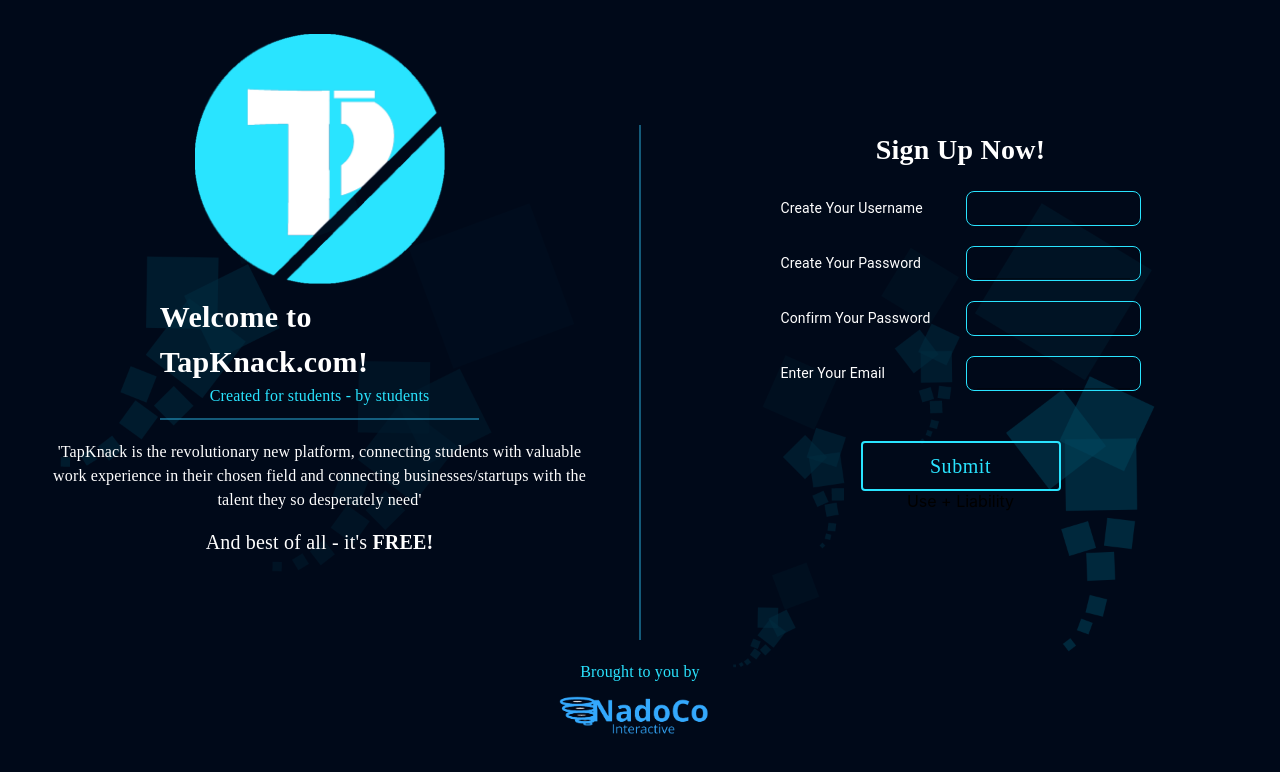
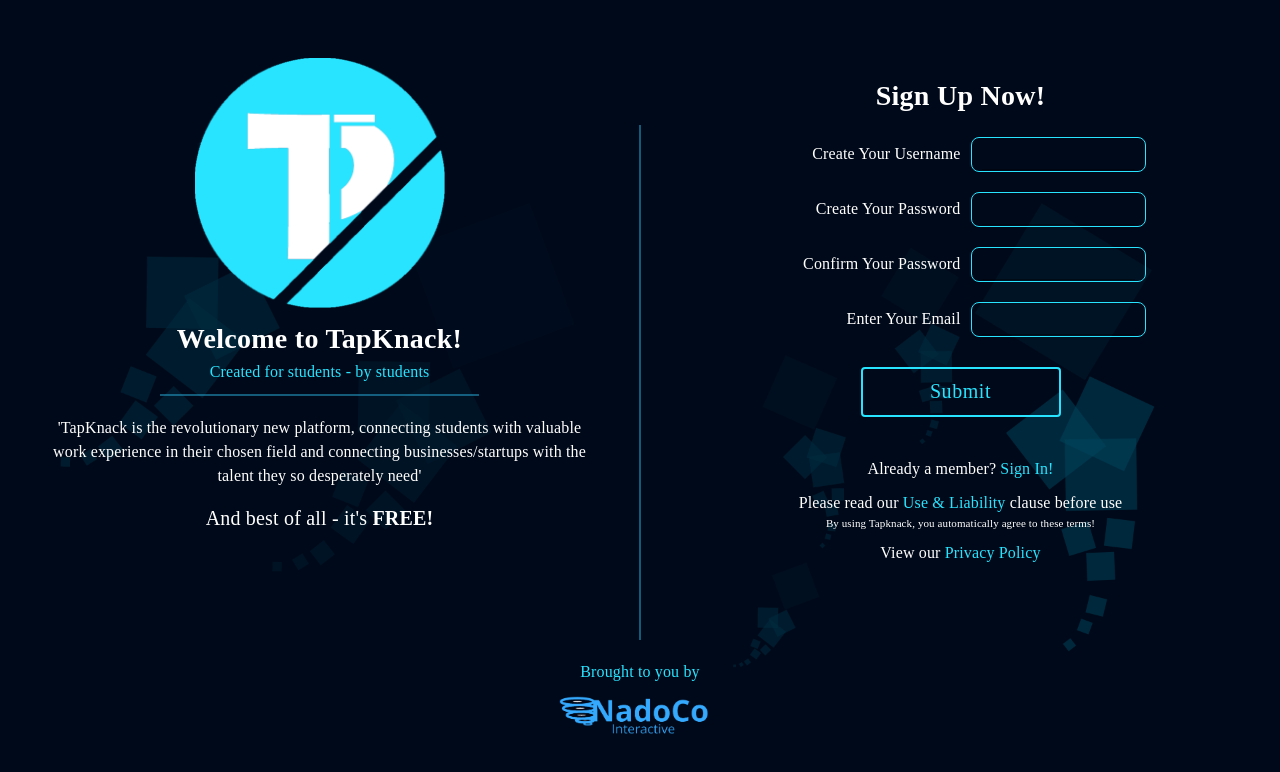
Before and after one commit to nado-codes/Web_ASPCore_Tapknack, a React (Create React App) app in the folder Tapknack_Frontend/: page / in a window 1280 px wide. Shown: the top 772 px of the page. Built offline with nearby package versions, Linux system fonts and the light colour scheme.

Commit message:
Frontend Updates
+ Added FormField
+ Added Layout
+ Added GlobalStyles
+ Added NotFound/404 page
+ Added Signin page

```diff
--- a/Tapknack_Frontend/package.json
+++ b/Tapknack_Frontend/package.json
@@ -34,7 +34,7 @@
     ]
   },
   "devDependencies": {
-    "eslint": "^7.2.0",
+    "eslint": "^6.6.0",
     "eslint-config-airbnb": "^18.2.1",
     "eslint-plugin-import": "^2.22.1",
     "eslint-plugin-jsx-a11y": "^6.4.1",
--- a/Tapknack_Frontend/public/index.html
+++ b/Tapknack_Frontend/public/index.html
@@ -24,7 +24,7 @@
       work correctly both with client-side routing and a non-root public URL.
       Learn how to configure a non-root public URL by running `npm run build`.
     -->
-    <title>React App</title>
+    <title>TapKnack</title>
   </head>
   <body>
     <noscript>You need to enable JavaScript to run this app.</noscript>
--- a/Tapknack_Frontend/src/App.jsx
+++ b/Tapknack_Frontend/src/App.jsx
@@ -1,20 +1,29 @@
-import React from 'react';
-import { BrowserRouter, Route, Switch, Redirect } from 'react-router-dom';
-import './App.css';
-import Landing from './Views/Landing.jsx';
+import React from "react";
+import { BrowserRouter, Route, Switch, Redirect } from "react-router-dom";
+import "./App.css";
+import Layout from "./Layout";
+import NotFound from "./Views/NotFound";
+import Landing from "./Views/Landing";
+import Signin from "./Views/Signin";
 
-function App() {
-
+const App = () => {
   const paths = [
-    { path: '/signin', View: undefined}
-  ]
+    { path: "/", View: Landing },
+    { path: "/signin", View: Signin },
+  ];
   return (
     <BrowserRouter>
-      <Switch>
-        <Route path="/" exact render={() => <Landing/>}/>
-      </Switch>
+      <Layout>
+        <Switch>
+          {paths.map(({ path, View }) => (
+            <Route key={path} exact path={path} render={() => <View />} />
+          ))}
+          <Route path="/404" component={NotFound} />
+          <Redirect to="/404" />
+        </Switch>
+      </Layout>
     </BrowserRouter>
   );
-}
+};
 
 export default App;
--- /dev/null
+++ b/Tapknack_Frontend/src/Components/FormField.jsx
@@ -0,0 +1,71 @@
+import React, { useState } from "react";
+import { makeStyles, Grid, TextField, Typography } from "@material-ui/core";
+
+import { useGlobalStyles } from "../Styles/GlobalStyles";
+
+const useStyles = makeStyles((theme) => ({
+  formField: {
+    display: "flex",
+    flexDirection: "row",
+    justifyContent: "center",
+    padding: "10px",
+  },
+  formFieldLabelContainer: {
+    display: "flex",
+    alignItems: "center",
+    justifyContent: "flex-end",
+    width: "185px",
+    marginRight: "10px",
+  },
+  formFieldLabel: {
+    font: "Ubuntu",
+    color: "white",
+    fontSize: 16,
+  },
+  formFieldTextFieldContainer: {
+    display: "flex",
+    justifyContent: "center",
+    border: "1px solid #29E4FF",
+    borderRadius: "8px",
+    width: "175px",
+    height: "35px",
+    paddingLeft: "10px",
+    paddingRight: "10px",
+  },
+  formFieldTextField: {
+    fontFamily: "Ubuntu",
+    color: "white",
+  },
+}));
+
+const FormField = ({ label, disabled, value, onChange, theme }) => {
+  const classes = useStyles(theme);
+  const globalStyles = useGlobalStyles(theme);
+
+  return (
+    <Grid container className={classes.formField}>
+      <Grid item className={classes.formFieldLabelContainer}>
+        <Typography className={globalStyles.white14}>{label}</Typography>
+      </Grid>
+      <Grid
+        item
+        className={classes.formFieldTextFieldContainer}
+        style={disabled ? { border: "1px solid #AAAAAA" } : {}}
+      >
+        <TextField
+          disabled={disabled}
+          value={value}
+          onChange={({ target: { value } }) => onChange?.(value)}
+          InputProps={{
+            className: classes.formFieldTextField,
+          }}
+          InputLabelProps={{
+            style: { color: "white" },
+          }}
+        />
+      </Grid>
+    </Grid>
+  );
+};
+
+export default FormField;
--- a/Tapknack_Frontend/src/Components/Landing/SignupForm.jsx
+++ b/Tapknack_Frontend/src/Components/Landing/SignupForm.jsx
@@ -1,11 +1,15 @@
-import React from "react";
+import React, { useState } from "react";
 import {
   Grid,
   Typography,
   TextField,
   Button,
+  CircularProgress,
   makeStyles,
 } from "@material-ui/core";
+import { useGlobalStyles } from "../../Styles/GlobalStyles";
+
+import FormField from "../FormField";
 
 const useStyles = makeStyles((theme) => ({
   formField: {
@@ -17,12 +21,14 @@
   formFieldLabelContainer: {
     display: "flex",
     alignItems: "center",
+    justifyContent: "flex-end",
     width: "185px",
+    marginRight: "10px",
   },
   formFieldLabel: {
     font: "Ubuntu",
     color: "white",
-    fontSize: 14,
+    fontSize: 16,
   },
   formFieldTextFieldContainer: {
     display: "flex",
@@ -38,23 +44,28 @@
     fontFamily: "Ubuntu",
     color: "white",
   },
-  formButton: {
-    color: "#29E4FF",
-    textTransform: "none",
-    fontFamily: "Ubuntu",
-    "&:hover": {
-      background: "rgba(40,172,217,0.75)",
-      color: "white", //40 172 217
-    },
-    "&:active": {
-      background: "#29E4FF",
-      color: "white",
-    },
-  },
 }));
 
 const SignupForm = ({ theme }) => {
   const classes = useStyles(theme);
+  const globalStyles = useGlobalStyles(theme);
+
+  const [username, setUsername] = useState("");
+  const [pass, setPass] = useState("");
+  const [passConfirm, setPassConfirm] = useState("");
+  const [email, setEmail] = useState("");
+
+  const [isLoading, setIsLoading] = useState(false);
+
+  const handleSubmitClicked = () => {
+    console.log("you clicked submit!");
+    setIsLoading(true);
+    setTimeout(handleSubmit, 1500);
+  };
+
+  const handleSubmit = () => {
+    setIsLoading(false);
+  };
 
   return (
     <Grid
@@ -66,23 +77,42 @@
         paddingTop: "10px",
       }}
     >
+      <Grid
+        item
+        style={{
+          display: "flex",
+          alignItems: "center",
+          justifyContent: "center",
+        }}
+      >
+        {isLoading && (
+          <CircularProgress size={40} style={{ position: "absolute" }} />
+        )}
         {/* Top - Form Fields */}
         <Grid
           container
           style={{
             display: "flex",
             width: "75%",
+            opacity: isLoading ? 0.5 : 1,
           }}
         >
           {/* Username */}
-        <Grid container className={classes.formField}>
+          {/* <Grid container className={classes.formField}>
             <Grid item className={classes.formFieldLabelContainer}>
-            <Typography className={classes.formFieldLabel}>
+              <Typography className={globalStyles.white14}>
                 Create Your Username
               </Typography>
             </Grid>
-          <Grid item className={classes.formFieldTextFieldContainer}>
+            <Grid
+              item
+              className={classes.formFieldTextFieldContainer}
+              style={isLoading ? { border: "1px solid #AAAAAA" } : {}}
+            >
               <TextField
+                disabled={isLoading}
+                value={username}
+                onChange={({ target: { value } }) => setUsername(value)}
                 InputProps={{
                   className: classes.formFieldTextField,
                 }}
@@ -91,17 +121,25 @@
                 }}
               />
             </Grid>
-        </Grid>
+              </Grid> */}
+          <FormField label="Create Your Username" onChange={setUsername} />
 
           {/* Pass */}
           <Grid container className={classes.formField}>
             <Grid item className={classes.formFieldLabelContainer}>
-            <Typography className={classes.formFieldLabel}>
+              <Typography className={globalStyles.white14}>
                 Create Your Password
               </Typography>
             </Grid>
-          <Grid item className={classes.formFieldTextFieldContainer}>
+            <Grid
+              item
+              className={classes.formFieldTextFieldContainer}
+              style={isLoading ? { border: "1px solid #AAAAAA" } : {}}
+            >
               <TextField
+                disabled={isLoading}
+                value={pass}
+                onChange={({ target: { value } }) => setPass(value)}
                 type="password"
                 InputProps={{
                   className: classes.formFieldTextField,
@@ -116,12 +154,19 @@
           {/* Pass Confirm */}
           <Grid container className={classes.formField}>
             <Grid item className={classes.formFieldLabelContainer}>
-            <Typography className={classes.formFieldLabel}>
+              <Typography className={globalStyles.white14}>
                 Confirm Your Password
               </Typography>
             </Grid>
-          <Grid item className={classes.formFieldTextFieldContainer}>
+            <Grid
+              item
+              className={classes.formFieldTextFieldContainer}
+              style={isLoading ? { border: "1px solid #AAAAAA" } : {}}
+            >
               <TextField
+                disabled={isLoading}
+                value={passConfirm}
+                onChange={({ target: { value } }) => setPassConfirm(value)}
                 type="password"
                 InputProps={{
                   className: classes.formFieldTextField,
@@ -136,12 +181,19 @@
           {/* Email */}
           <Grid container className={classes.formField}>
             <Grid item className={classes.formFieldLabelContainer}>
-            <Typography className={classes.formFieldLabel}>
+              <Typography className={globalStyles.white14}>
                 Enter Your Email
               </Typography>
             </Grid>
-          <Grid item className={classes.formFieldTextFieldContainer}>
+            <Grid
+              item
+              className={classes.formFieldTextFieldContainer}
+              style={isLoading ? { border: "1px solid #AAAAAA" } : {}}
+            >
               <TextField
+                disabled={isLoading}
+                value={email}
+                onChange={({ target: { value } }) => setEmail(value)}
                 InputProps={{
                   className: classes.formFieldTextField,
                 }}
@@ -152,42 +204,21 @@
             </Grid>
           </Grid>
         </Grid>
-      {/* Bottom - Submit + Use & Liability */}
-      <Grid
-        container
-        style={{
-          display: "flex",
-          flexDirection: "column",
-          alignItems: "center",
-          paddingTop: "40px",
-        }}
-      >
-        {/* Upper Bottom - Submit */}
+      </Grid>
+      {/* Bottom - Submit */}
       <Grid item>
         <Button
-            className={classes.formButton}
+          className={globalStyles.genericButton}
+          disabled={isLoading}
+          onClick={handleSubmitClicked}
           variant="outline"
           title
           style={{
-              border: "2px solid #29E4FF",
-              fontSize: 20,
-              width: "200px",
-              height: "50px",
+            marginTop: 20,
           }}
         >
           Submit
-            {/*<Typography
-              className={classes.formFieldLabel}
-              style={{
-                fontSize: 20,
-                color: "#29E4FF",
-                textTransform: "none",
-              }}
-            >*/}
-            {/* </Typography> */}
         </Button>
-        </Grid>
-        <Grid item>Use + Liability</Grid>
       </Grid>
     </Grid>
   );
--- /dev/null
+++ b/Tapknack_Frontend/src/Layout.jsx
@@ -0,0 +1,24 @@
+import React from "react";
+import { makeStyles, Grid } from "@material-ui/core";
+import background from "./res/tpk_background.png";
+
+const Layout = ({ children }) => {
+  return (
+    <Grid
+      style={{
+        display: "flex",
+        flexDirection: "column",
+        position: "absolute",
+        width: "100%",
+        bottom: 0,
+        top: 0,
+        backgroundImage: `url(${background})`,
+        backgroundSize: "contain",
+      }}
+    >
+      {children}
+    </Grid>
+  );
+};
+
+export default Layout;
--- /dev/null
+++ b/Tapknack_Frontend/src/Styles/GlobalStyles.jsx
@@ -0,0 +1,38 @@
+import { makeStyles } from "@material-ui/core";
+
+export const useGlobalStyles = makeStyles((theme) => ({
+  white14: {
+    fontFamily: "Ubuntu",
+    color: "white",
+    fontSize: 16,
+  },
+  whiteTitle: {
+    color: "white",
+    textAlign: "center",
+    fontSize: 28,
+    fontWeight: "bold",
+    fontFamily: "Ubuntu",
+  },
+  genericButton: {
+    color: "#29E4FF",
+    textTransform: "none",
+    fontFamily: "Ubuntu",
+    border: "2px solid #29E4FF",
+    fontSize: 20,
+    width: "200px",
+    height: "50px",
+
+    "&:disabled": {
+      border: "2px solid #AAAAAA",
+      color: "#AAAAAA",
+    },
+    "&:hover": {
+      background: "rgba(40,172,217,0.75)",
+      color: "white", //40 172 217
+    },
+    "&:active": {
+      background: "#29E4FF",
+      color: "white",
+    },
+  },
+}));
--- a/Tapknack_Frontend/src/Views/Landing.jsx
+++ b/Tapknack_Frontend/src/Views/Landing.jsx
@@ -1,9 +1,11 @@
-import React from "react";
-import { Grid, Typography, Button, makeStyles } from "@material-ui/core";
+import React, { useEffect } from "react";
+import { Grid, Typography, Button, makeStyles, Link } from "@material-ui/core";
 import SignupForm from "../Components/Landing/SignupForm";
-import background from "../res/tpk_background.png";
+
 import tpkIcon from "../res/tpk.png";
 import ndcIcon from "../res/nadocoLogo.png";
+
+import { useGlobalStyles } from "../Styles/GlobalStyles";
 
 const TPKIcon = () => (
   <img
@@ -34,8 +36,6 @@
     width: "100%",
     bottom: 0,
     top: 0,
-    backgroundImage: `url(${background})`,
-    backgroundSize: "contain",
   },
   img: {
     webkitUserSelect: "none",
@@ -44,10 +44,31 @@
     oUserSelect: "none",
     userSelect: "none",
   },
+  link: {
+    color: "#29E4FF",
+    cursor: "pointer",
+
+    "&:active": {
+      color: "white",
+    },
+  },
 }));
 
-const Landing = () => {
-  const classes = useStyles();
+const Landing = ({ isMobile, theme }) => {
+  const classes = useStyles(theme);
+  const globalClasses = useGlobalStyles(theme);
+
+  const handleSigninClicked = () => {
+    // .. load signin page here
+  };
+
+  const handleUseLiabilityClicked = () => {
+    console.log("you clicked use & liability!");
+  };
+
+  const handlePrivacyClicked = () => {
+    console.log("you clicked privacy policy!");
+  };
 
   return (
     <Grid container className={classes.root}>
@@ -74,7 +95,7 @@
               marginTop: "-175px",
             }}
           >
-            {/* Top Panel Left Content - Logo */}
+            {/* Logo */}
             <Grid
               item
               style={{
@@ -85,7 +106,7 @@
               <TPKIcon />
             </Grid>
 
-            {/* Top Panel Left Content - Center Container */}
+            {/* Center Container */}
             <Grid
               container
               style={{
@@ -94,7 +115,7 @@
                 justifyContent: "center",
               }}
             >
-              {/* Top Panel Left Content - Title */}
+              {/* Title */}
               <Grid
                 item
                 style={{
@@ -107,16 +128,11 @@
                   paddingBottom: "10px",
                 }}
               >
-                <Typography
-                  style={{
-                    color: "white",
-                    fontFamily: "Ubuntu",
-                    fontWeight: "bold",
-                    fontSize: "30px",
-                  }}
-                >
-                  Welcome to TapKnack.com!
+                {/* Title */}
+                <Typography className={globalClasses.whiteTitle}>
+                  Welcome to TapKnack!
                 </Typography>
+                {/* Slogan */}
                 <Typography
                   style={{
                     textAlign: "center",
@@ -128,7 +144,7 @@
                 </Typography>
               </Grid>
 
-              {/* Top Panel Left Content - Body */}
+              {/* Body */}
               <Grid
                 item
                 style={{
@@ -137,11 +153,10 @@
                   marginTop: "20px",
                 }}
               >
+                {/* Description - "Tapknack is..." */}
                 <Typography
+                  className={globalClasses.white14}
                   style={{
-                    fontFamily: "Ubuntu",
-                    color: "white",
-                    fontSize: 16,
                     textAlign: "center",
                   }}
                 >
@@ -150,6 +165,7 @@
                   and connecting businesses/startups with the talent they so
                   desperately need'
                 </Typography>
+                {/* Description Footer - "...It's Free!"" */}
                 <Typography
                   style={{
                     fontFamily: "Ubuntu",
@@ -176,28 +192,22 @@
             marginTop: "-0px",
           }}
         >
+          {/* Center Container */}
           <Grid
             container
             style={{
               display: "flex",
               flexDirection: "column",
+              alignItems: "center",
             }}
           >
             <Grid item style={{ flex: 0.1 }}>
-              <Typography
-                style={{
-                  fontFamily: "Ubuntu",
-                  textAlign: "center",
-                  color: "white",
-                  fontSize: 28,
-                  fontWeight: "bold",
-                }}
-              >
+              <Typography className={globalClasses.whiteTitle}>
                 Sign Up Now!
               </Typography>
             </Grid>
 
-            {/* Top Panel Right - Form */}
+            {/* Form */}
             <Grid
               item
               style={{
@@ -208,10 +218,65 @@
             >
               <SignupForm />
             </Grid>
+
+            {/* Sign-in, Use & Liability + Privacy Policy */}
+            <Grid
+              container
+              style={{
+                display: "flex",
+                flexDirection: "column",
+                alignItems: "center",
+                paddingTop: "40px",
+              }}
+            >
+              {/* Sign In */}
+              <Grid item>
+                <Typography className={globalClasses.white14}>
+                  Already a member?{" "}
+                  <Link
+                    className={classes.link}
+                    onClick={() => (window.location = "/signin?t=enter")}
+                  >
+                    Sign In!
+                  </Link>
+                </Typography>
+              </Grid>
+              {/* Use & Liability */}
+              <Grid item style={{ marginTop: 10 }}>
+                <Typography className={globalClasses.white14}>
+                  Please read our{" "}
+                  <Link
+                    className={classes.link}
+                    onClick={handleUseLiabilityClicked}
+                  >
+                    {"Use & Liability"}
+                  </Link>{" "}
+                  clause before use
+                </Typography>
+              </Grid>
+              {/* Disclaimer */}
+              <Grid item>
+                <Typography
+                  className={globalClasses.white14}
+                  style={{ fontSize: 11 }}
+                >
+                  By using Tapknack, you automatically agree to these terms!
+                </Typography>
+              </Grid>
+              {/* Privacy Policy */}
+              <Grid item style={{ marginTop: 10 }}>
+                <Typography className={globalClasses.white14}>
+                  View our{" "}
+                  <Link className={classes.link} onClick={handlePrivacyClicked}>
+                    Privacy Policy
+                  </Link>
+                </Typography>
+              </Grid>
+            </Grid>
           </Grid>
         </Grid>
       </Grid>
-
+      {/* Bottom Panel */}
       <Grid
         container
         style={{
--- /dev/null
+++ b/Tapknack_Frontend/src/Views/NotFound.jsx
@@ -0,0 +1,64 @@
+import React from "react";
+import { NavLink } from "react-router-dom";
+import { makeStyles, Grid, Typography, Button } from "@material-ui/core";
+import { useGlobalStyles } from "../Styles/GlobalStyles";
+
+import tpkIcon from "../res/tpk.png";
+
+const TPKIcon = () => (
+  <img
+    src={tpkIcon}
+    alt="TapKnack"
+    style={{ width: "250px", height: "250px", objectFit: "contain" }}
+  />
+);
+
+const NotFound = ({ theme }) => {
+  const globalStyles = useGlobalStyles(theme);
+
+  const handleLandingPageClicked = () => {};
+
+  return (
+    <Grid
+      container
+      style={{
+        display: "flex",
+        justifyContent: "center",
+        alignItems: "center",
+        position: "absolute",
+        top: 0,
+        bottom: 0,
+      }}
+    >
+      <Grid
+        item
+        style={{
+          display: "flex",
+          flexDirection: "column",
+          alignItems: "center",
+          width: "500px",
+          height: "50%",
+        }}
+      >
+        <TPKIcon />
+        <Typography
+          className={globalStyles.whiteTitle}
+          style={{ marginTop: "10px" }}
+        >
+          Page Not Found
+        </Typography>
+        <NavLink to="/" style={{ textDecoration: "none" }}>
+          <Button
+            className={globalStyles.genericButton}
+            style={{ width: "300px", marginTop: "20px" }}
+            onClick={handleLandingPageClicked}
+          >
+            Take me to the Landing Page!
+          </Button>
+        </NavLink>
+      </Grid>
+    </Grid>
+  );
+};
+
+export default NotFound;
--- /dev/null
+++ b/Tapknack_Frontend/src/Views/Signin.jsx
@@ -0,0 +1,67 @@
+import React, { useState } from "react";
+import { makeStyles, Grid } from "@material-ui/core";
+import { useGlobalStyles } from "../Styles/GlobalStyles";
+
+import tpkIcon from "../res/tpk.png";
+import ndcIcon from "../res/nadocoLogo.png";
+
+const Signin = ({ theme }) => {
+  const globalStyles = useGlobalStyles(theme);
+
+  const TPKIcon = () => (
+    <img
+      src={tpkIcon}
+      alt="TapKnack"
+      style={{ width: "250px", height: "250px", objectFit: "contain" }}
+    />
+  );
+
+  return (
+    <Grid
+      container
+      style={{
+        display: "flex",
+        alignItems: "center",
+        justifyContent: "center",
+      }}
+    >
+      <Grid
+        container
+        style={{
+          display: "flex",
+          alignItems: "center",
+          justifyContent: "center",
+          background: "red",
+          width: "35%",
+          position: "absolute",
+          top: 0,
+          bottom: 0,
+        }}
+      >
+        {/* Logo */}
+        <Grid
+          item
+          style={{
+            display: "flex",
+            flexDirection: "column",
+            justifyContent: "center",
+            alignItems: "center",
+            paddingBottom: "25px",
+            borderBottom: "2px solid rgba(40,172,217,.5)",
+          }}
+        >
+          <TPKIcon />
+        </Grid>
+        {/* Form */}
+        <Grid item></Grid>
+
+        {/* Links */}
+        <Grid item></Grid>
+        {/* Footer */}
+        <Grid item></Grid>
+      </Grid>
+    </Grid>
+  );
+};
+
+export default Signin;
```
Also changed, not shown: 2 other files (tests, documents, lock files or other folders). Lines whose indentation alone changed are shown as unchanged.
